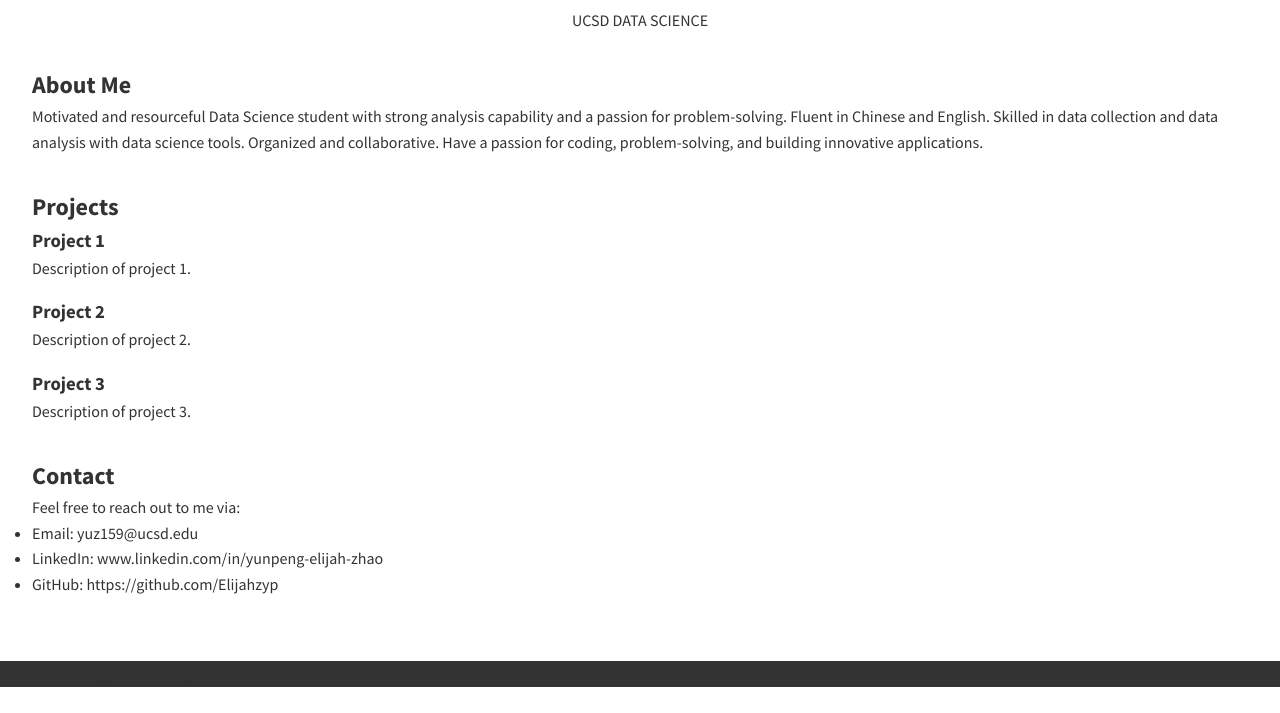
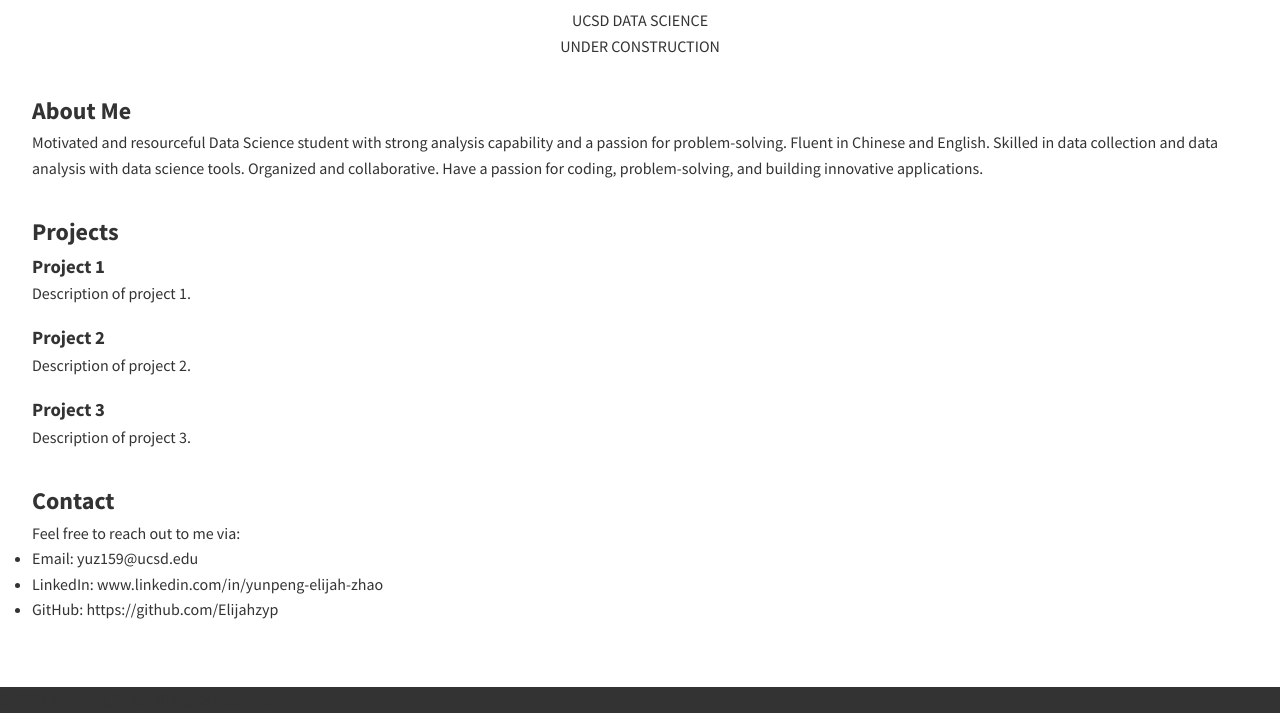
Before and after one commit to Elijahzyp/elijahzyp.github.io, a plain HTML site: page index.html in a window 1280 px wide. Shown: the part 206-919 px from the top of the page. Before the commit the page ends 893 px from the top, so only its background shows below. Drawn offline with Linux system fonts and the light colour scheme.

Commit message:
Update index.html
add sign: under construction

```diff
--- a/index.html
+++ b/index.html
@@ -21,6 +21,7 @@
         <section id="hero">
             <h1>Yunpeng Zhao</h1>
             <p>UCSD DATA SCIENCE</p>
+            <p>UNDER CONSTRUCTION</p>
         </section>
 
         <section id="about">
```
